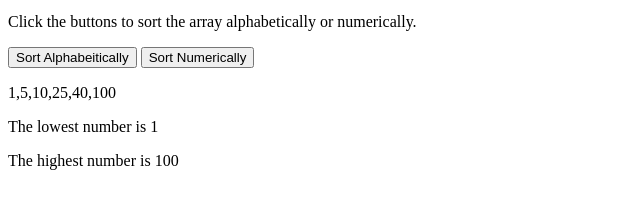
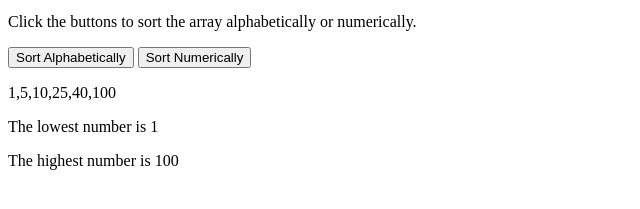
Before and after one commit to MariaMCodes/arrays, a plain HTML site: page index.html in a window 1280 px wide. Shown: the part 485-694 px from the top of the page, 0-640 px from the left. Drawn offline with Linux system fonts and the light colour scheme.

Commit message:
minor edits

```diff
--- a/index.html
+++ b/index.html
@@ -34,7 +34,7 @@
 
     <!-- The Compare Function -->
     <p>Click the buttons to sort the array alphabetically or numerically.</p>
-    <button onclick="myFunction1()">Sort Alphabeitically</button>
+    <button onclick="myFunction1()">Sort Alphabetically</button>
     <button onclick="myFunction2()">Sort Numerically</button>
     <p id="demo8"></p>
 
```
